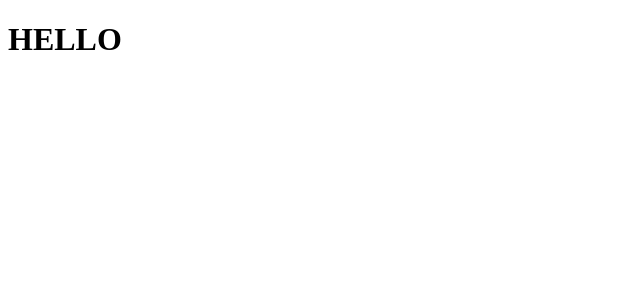
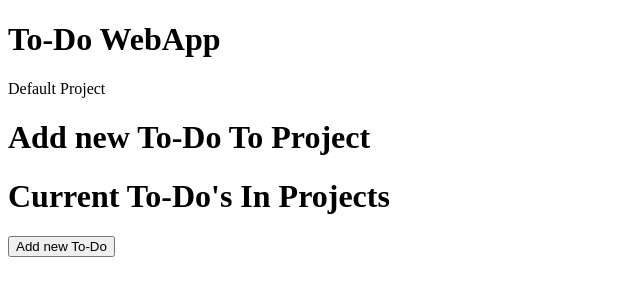
Before and after one commit to blaztted/To-do-list, a website built with webpack: page webpack-demo/dist/index.html in a window 1280 px wide. Shown: the whole page, without its empty margins (0-640 px from the left). Built offline with nearby package versions, Linux system fonts and the light colour scheme.

Commit message:
Create html form + default project load

```diff
--- /dev/null
+++ b/webpack-demo/src/blank-project.js
@@ -0,0 +1,11 @@
+//Factory function to create blank project array list
+export const blankProjectLoad = () => {
+
+    console.log("Creating blank project array now");
+    let projectsArray = [];
+    console.log("Pushiing the title name of project to projectArray...");
+    let projectTitle = "Default Project";
+    projectsArray.push({ projectTitle });
+    console.log(projectsArray);
+    return { projectsArray, projectTitle };
+}
--- /dev/null
+++ b/webpack-demo/src/create-to-do.js
@@ -0,0 +1,17 @@
+//Creating an array for toDo, if needed down the road
+let toDoArray = [];
+
+//Factory function to create toDo list
+export const createToDo = (Title, Description, DueDate, Priority, CheckList) => {
+
+    console.log("Called createToDo module...creating ToDo now");
+    console.log({ Title, Description, DueDate, Priority, CheckList });
+    console.log("Pushing this object to the toDoArray...");
+
+    //TODO: remove below two lines of code if array ain't needed
+    toDoArray.push({ Title, Description, DueDate, Priority, CheckList });
+    console.log(toDoArray);
+    return { Title, Description, DueDate, Priority, CheckList};
+
+
+}
--- a/webpack-demo/src/index.js
+++ b/webpack-demo/src/index.js
@@ -1,8 +1,18 @@
-//Testing out webpack initial setup of index.js
-console.log("testing index.js webpack");
+import { createToDo } from './create-to-do.js';
+import { blankProjectLoad } from './blank-project.js';
+import { initialdomManip } from './initial-dom-manip.js';
 
-//Testing out DOM manip via webpack
-const contentDiv = document.querySelector(".content");
-const testH1 = document.createElement("h1");
-testH1.textContent = "HELLO";
-contentDiv.appendChild(testH1);
+//Call blankProjectLoad on first land
+blankProjectLoad();
+
+//Call Dom Manipulation module to control UI
+initialdomManip();
+
+//TODO: click event module Here for todo and project creations
+
+//Call create-to-do.ks module file and apply some objects/properties
+const myToDo = createToDo("Grocery run", "Go get groceries", "07/07/2023", "Low", "Meat", "eggs");
+const myToDo2 = createToDo("Gym", "Go to the gym", "07/07/2023", "High", "Meat");
+
+console.log("show properties on myToDo from index.js...", myToDo);
+console.log("show properties on myToDo2 from index.js...", myToDo2);
--- /dev/null
+++ b/webpack-demo/src/initial-dom-manip.js
@@ -0,0 +1,16 @@
+import { blankProjectLoad } from "./blank-project.js";
+
+//DOM manipulation to display the UI components
+export function initialdomManip (){
+
+    //DOM for the Heading
+    const contentDiv = document.querySelector(".content");
+    const heading = document.createElement("h1");
+    heading.textContent = "To-Do WebApp";
+    contentDiv.appendChild(heading);
+
+    //DOM For the default project load
+    const projectsInfoDiv = document.createElement("div");
+    projectsInfoDiv.textContent = blankProjectLoad().projectTitle;
+    contentDiv.appendChild(projectsInfoDiv);
+}
```
Also changed, not shown: webpack-demo/dist/index.html, webpack-demo/dist/main.js.
